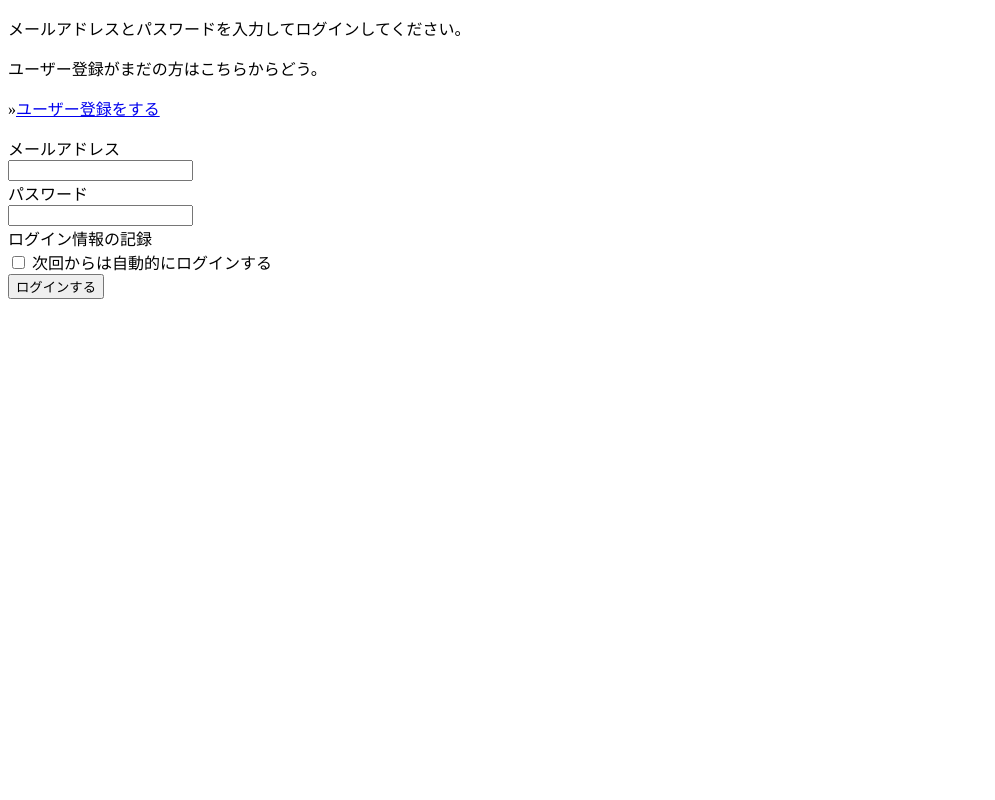
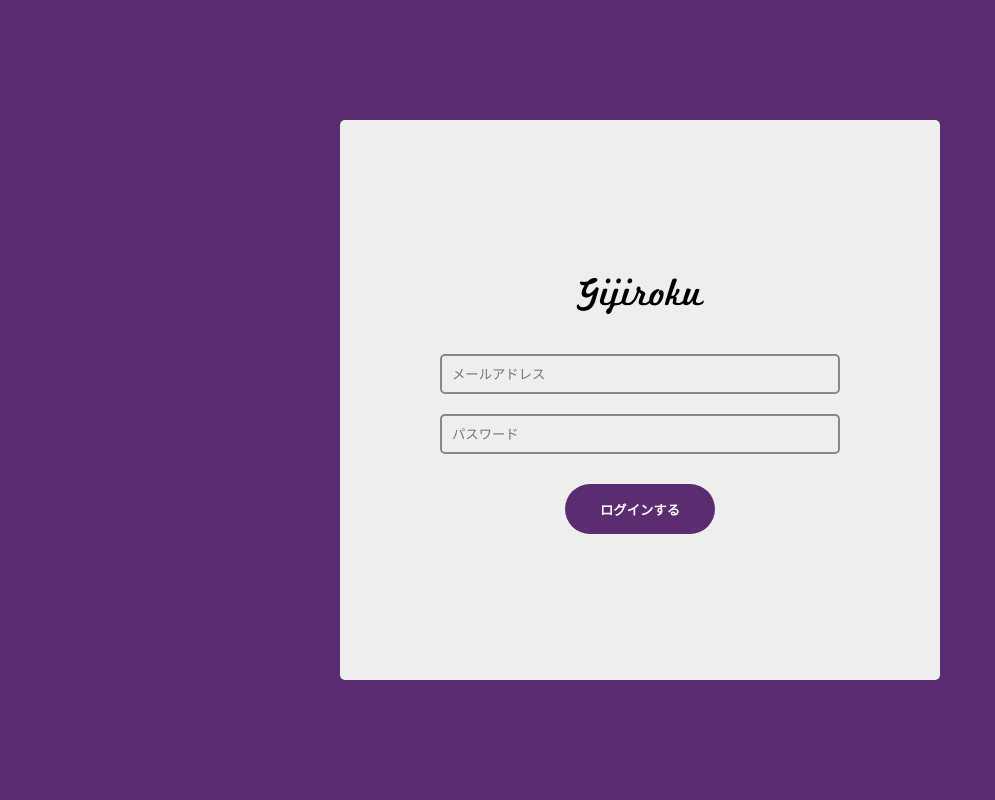
Before and after one commit to MiMi1906/Gijiroku, a PHP site: page /login/index.php in a window 1280 px wide. Shown: the whole page, without its empty margins (0-995 px from the left). Run offline with PHP 8.4, Linux system fonts and the light colour scheme; data comes from the database, SQL or seed files in the repository; both versions use the stored data as it was after the commit; some libraries are stand-ins or nearby versions.

Commit message:
Correction nice bug & Change login from design

```diff
--- a/css/general.style.css
+++ b/css/general.css
@@ -3,6 +3,7 @@
 :root{
   --main-color: #5b2c6f;
   --sub-color: #ead6f1;
+  --nice-color: #e74c3c;
   --background-color: #eee;
   --text-color: #111;
   --border-color: #888;
@@ -170,6 +171,78 @@
   max-width: 600px;
   width: 90%;
   margin: 20px auto;
+}
+
+.login_from_background{
+  display: flex;
+  flex-direction: column;
+  justify-content: center;
+  align-items: center;
+  height: 100vh;
+  background-color: var(--main-color);
+}
+
+.content.login_from{
+  display: flex;
+  flex-direction: column;
+  align-items: center;
+  justify-content: center;
+  text-align: center;
+  width: 80%;
+  height: 70vh;
+  max-width: 600px;
+  border-radius: 5px;
+  background-color: var(--background-color);
+}
+
+.content.login_from .logo{
+  font-family: 'logo_font';
+  font-size: 40px;
+  margin-bottom: 20px;
+}
+
+.content.login_from .login_from_input{
+  margin: 10px 0;
+  padding: 0 10px;
+  width: 60vw;
+  max-width: 400px;
+  height: 40px;
+  border-radius: 5px;
+  outline: none;
+  transition: border-color .3s ease-in-out, background-color .3s ease-in-out, color .3s ease-in-out;
+  border: 2px solid #888;
+  color: #555;
+  background-color: var(--background-color);
+}
+
+.content.login_from .login_from_input:focus-visible, .content.login_from .login_from_input:not(:placeholder-shown){
+  outline: none;
+  color: var(--main-color);
+  border: 2px solid var(--main-color);
+  background-color: var(--sub-color);
+}
+
+.content.login_from .submit_btn{
+  outline: none;
+  background-color: var(--main-color);
+  color: #fff;
+  margin-top: 20px;
+  height: 50px;
+  width: 150px;
+  border: none;
+  border-radius: 25px;
+  font-weight: bold;
+  cursor: pointer;
+  transition: opacity .3s ease-in-out;
+}
+
+.content.login_from .submit_btn:hover{
+  opacity: .95;
+}
+
+.content.login_from .save_check:hover{
+  border: 2px solid var(--main-color);
+  background-color: var(--main-color);
 }
 
 .send{
@@ -419,7 +492,7 @@
   flex-direction: row;
   flex-wrap: nowrap;
   justify-content: left;
-  align-items: center;
+  align-items: baseline;
   width: 20%;
 }
 
@@ -428,7 +501,7 @@
   flex-direction: row;
   flex-wrap: nowrap;
   justify-content: left;
-  align-items: center;
+  align-items: baseline;
 }
 
 .block.post .text .menu_group .menu_list i{
@@ -441,8 +514,18 @@
   height: 30px;
   width: 30px;
   border-radius: 100%;
-  transition: background-color .3s ease-in-out;
+  transition: background-color .3s ease-in-out, color .3s ease-in-out;
   cursor: pointer;
+}
+
+.block.post .text .menu_group .menu_list i.fas.fa-heart{
+  color: var(--nice-color);
+}
+
+.block.post .text .menu_group .menu_list.like i:hover{
+  color: var(--nice-color);
+  stroke: #000;
+  stroke-width: 3px;
 }
 
 .block.post .text .menu_group .menu_list i:hover{
@@ -451,8 +534,6 @@
 
 .block.post .text .menu_group .menu_list.show_relpy{
   justify-content: left;
-  width: 100%;
-  font-size: 14px;
 }
 
 .block.post .text .menu_group .menu_list.show_relpy a{
--- a/index.php
+++ b/index.php
@@ -115,7 +115,7 @@
   <link rel="stylesheet" href="/css/remodal.css">
   <link rel="stylesheet" href="/css/remodal-default-theme.css">
 
-  <link rel="stylesheet" href="/css/general.style.css">
+  <link rel="stylesheet" href="/css/general.css">
 
   <title>議事録アプリ</title>
 </head>
--- a/login/index.php
+++ b/login/index.php
@@ -5,6 +5,8 @@
 
 // データベース接続
 $db = dbConnect();
+
+$tpl = new Template();
 
 if (!empty($_COOKIE['email'])) {
   $_POST['email'] = $_COOKIE['email'];
@@ -53,13 +55,15 @@
   <meta charset="UTF-8">
   <meta http-equiv="X-UA-Compatible" content="IE=edge">
   <meta name="viewport" content="width=device-width, initial-scale=1.0">
+  <link href="https://use.fontawesome.com/releases/v5.14.0/css/all.css" rel="stylesheet">
+  <link rel="stylesheet" href="/css/general.css">
   <title>議事録アプリ</title>
 </head>
 
 <body>
-  <p>メールアドレスとパスワードを入力してログインしてください。</p>
-  <p>ユーザー登録がまだの方はこちらからどう。</p>
-  <p>&raquo;<a href="/join/">ユーザー登録をする</a></p>
+  <div class="login_from_background">
+    <div class="content login_from">
+      <div class="logo">Gijiroku</div>
       <form action="" method="post">
         <?php if (!empty($error['login']) && $error['login'] == 'blank') : ?>
           <p>* メールアドレスとパスワードを入力してください</p>
@@ -67,14 +71,13 @@
         <?php if (!empty($error['login']) && $error['login'] == 'failed') : ?>
           <p>* メールアドレスかパスワードが間違っています</p>
         <?php endif; ?>
-    <label for="">メールアドレス</label><br>
-    <input type="email" name="email" id="" value="<?php if (!empty($_POST['email'])) echo h($_POST['email']) ?>"><br>
-    <label for="">パスワード</label><br>
-    <input type="password" name="password" id=""><br>
-    <label for="">ログイン情報の記録</label><br>
-    <input type="checkbox" name="save" id="" value="on"> 次回からは自動的にログインする<br>
-    <input type="submit" value="ログインする">
+        <input type="email" name="email" placeholder="メールアドレス" class="login_from_input" id="" value="<?php if (!empty($_POST['email'])) echo h($_POST['email']) ?>"><br>
+        <input type="password" name="password" placeholder="パスワード" id="" class="login_from_input"><br>
+        <input type="hidden" name="save" id="" value="on">
+        <input type="submit" class="submit_btn" value="ログインする">
       </form>
+    </div>
+  </div>
 </body>
 
 </html>
--- a/script/nice.js
+++ b/script/nice.js
@@ -5,7 +5,7 @@
 // likeクラスがクリックされたとき発動
 $(document).on('click', '.like', function () {
   // idを取得
-  let id = $(this).attr("id");
+  let id = $(this).attr("id").slice(1);
   // Ajax処理
   $.ajax({
     url: '/nice/',
@@ -25,7 +25,7 @@
       } else {
         html = '<object><i class="far fa-heart"></i>' + data.like_cnt + '</object>';
       }
-      $('#' + id).html(html);
+      $('#n' + id).html(html);
     })
     .fail((_data) => {
     })
--- a/thread/index.php
+++ b/thread/index.php
@@ -13,8 +13,6 @@
   exit();
 }
 
-
-
 ?>
 <!DOCTYPE html>
 <html lang="ja">
@@ -25,7 +23,7 @@
   <meta name="viewport" content="width=device-width, initial-scale=1.0">
   <link href="https://use.fontawesome.com/releases/v5.14.0/css/all.css" rel="stylesheet">
 
-  <link rel="stylesheet" href="/css/general.style.css">
+  <link rel="stylesheet" href="/css/general.css">
   <title>議事録アプリ</title>
 </head>
 
```
Also changed, not shown: getPosts/profile.php (added, +34 -0 lines), profile/index.php (+10 -13 lines), script/ajax_add_content.js (+8 -3 lines), tpl/header_bar.tpl.php (+6 -2 lines), database.db, script/remodal.min.js. Lines whose indentation alone changed are shown as unchanged.
